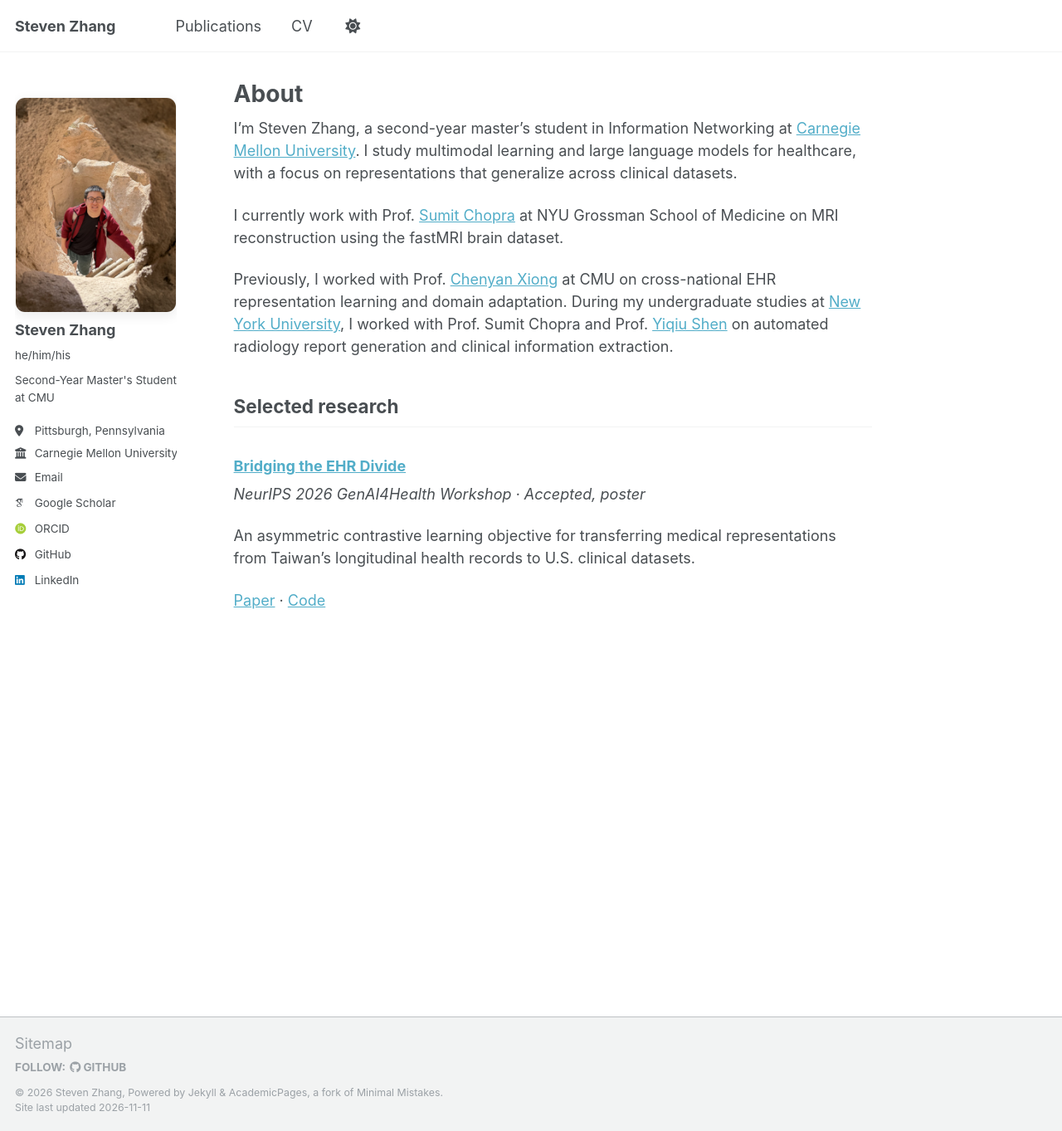
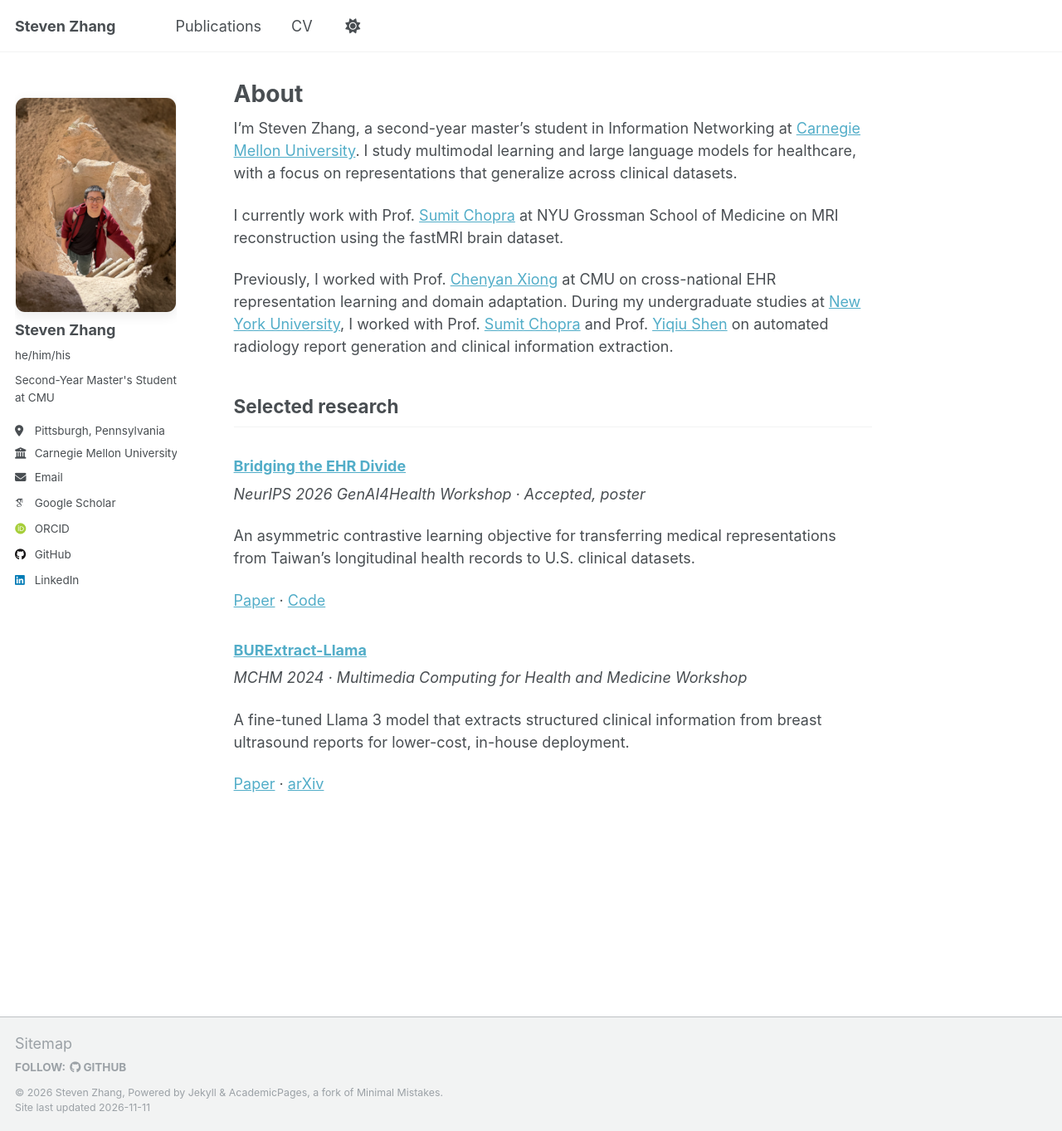
Before and after one commit to qingYzhang/qingYzhang.github.io, a Jekyll site: the page built from _pages/about.md, in a window 1280 px wide and 1363 px high. Shown: the whole window at 83% size. Built offline with Jekyll 4.4.1, drawn with Linux system fonts in a browser that asks for light colours; some web fonts are replaced.

Commit message:
Feature BURExtract-Llama and link both Chopra mentions

```diff
--- a/_pages/about.md
+++ b/_pages/about.md
@@ -11,7 +11,7 @@ I’m Steven Zhang, a second-year master’s student in Information Networking a
 
 I currently work with Prof. [Sumit Chopra](https://www.spchopra.net/) at NYU Grossman School of Medicine on MRI reconstruction using the fastMRI brain dataset.
 
-Previously, I worked with Prof. [Chenyan Xiong](https://www.cs.cmu.edu/~cx/) at CMU on cross-national EHR representation learning and domain adaptation. During my undergraduate studies at [New York University](https://www.nyu.edu/), I worked with Prof. Sumit Chopra and Prof. [Yiqiu Shen](https://seyiqi.github.io/) on automated radiology report generation and clinical information extraction.
+Previously, I worked with Prof. [Chenyan Xiong](https://www.cs.cmu.edu/~cx/) at CMU on cross-national EHR representation learning and domain adaptation. During my undergraduate studies at [New York University](https://www.nyu.edu/), I worked with Prof. [Sumit Chopra](https://www.spchopra.net/) and Prof. [Yiqiu Shen](https://seyiqi.github.io/) on automated radiology report generation and clinical information extraction.
 
 ## Selected research
 
@@ -22,3 +22,11 @@ Previously, I worked with Prof. [Chenyan Xiong](https://www.cs.cmu.edu/~cx/) at
 An asymmetric contrastive learning objective for transferring medical representations from Taiwan’s longitudinal health records to U.S. clinical datasets.
 
 [Paper](https://arxiv.org/abs/2610.04946) · [Code](https://github.com/qingYzhang/Asymmetric_SupCon)
+
+### [BURExtract-Llama](/publication/2024-10-31-burextract-llama)
+
+*MCHM 2024 · Multimedia Computing for Health and Medicine Workshop*
+
+A fine-tuned Llama 3 model that extracts structured clinical information from breast ultrasound reports for lower-cost, in-house deployment.
+
+[Paper](https://doi.org/10.1145/3688868.3689200) · [arXiv](https://arxiv.org/abs/2408.11334)
```
